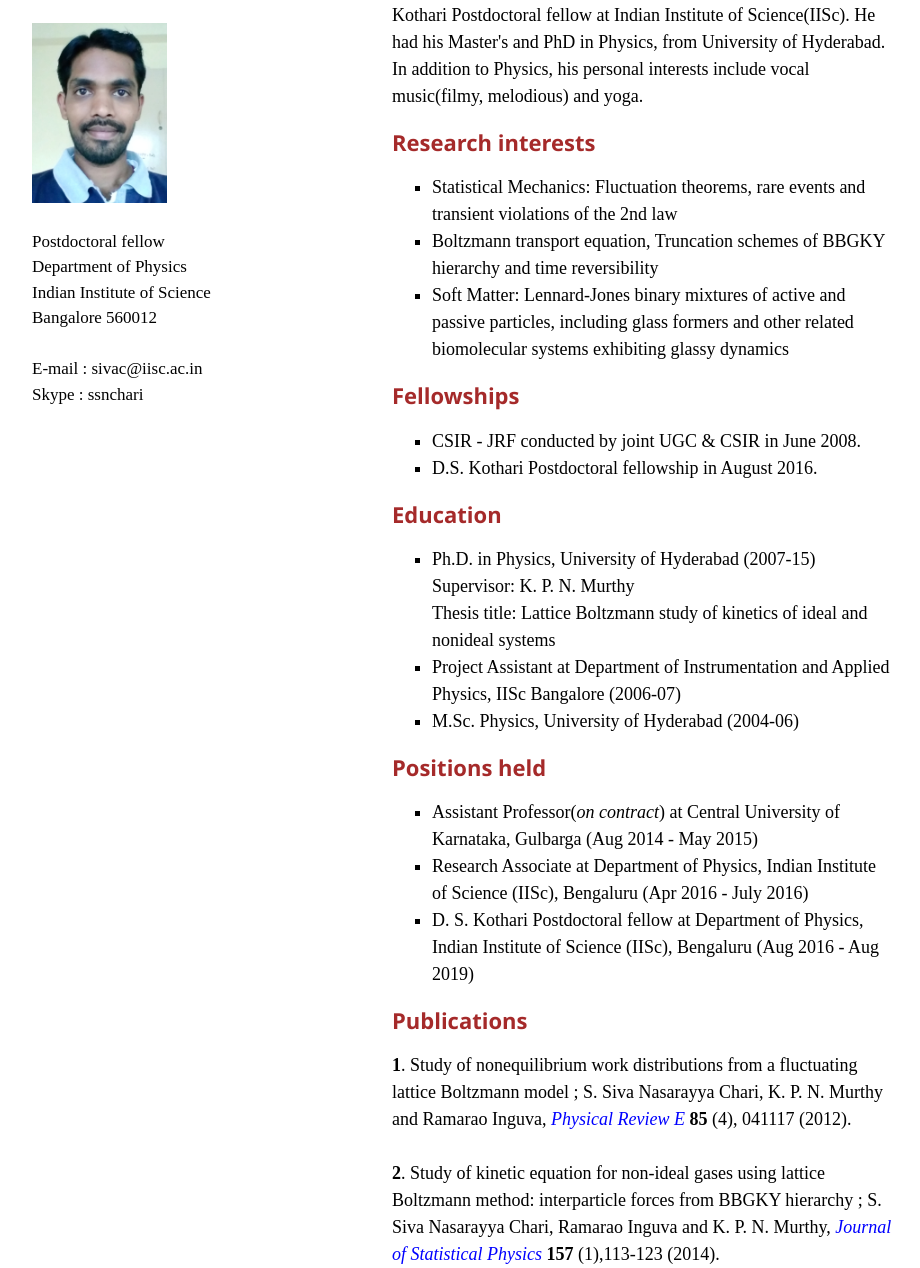
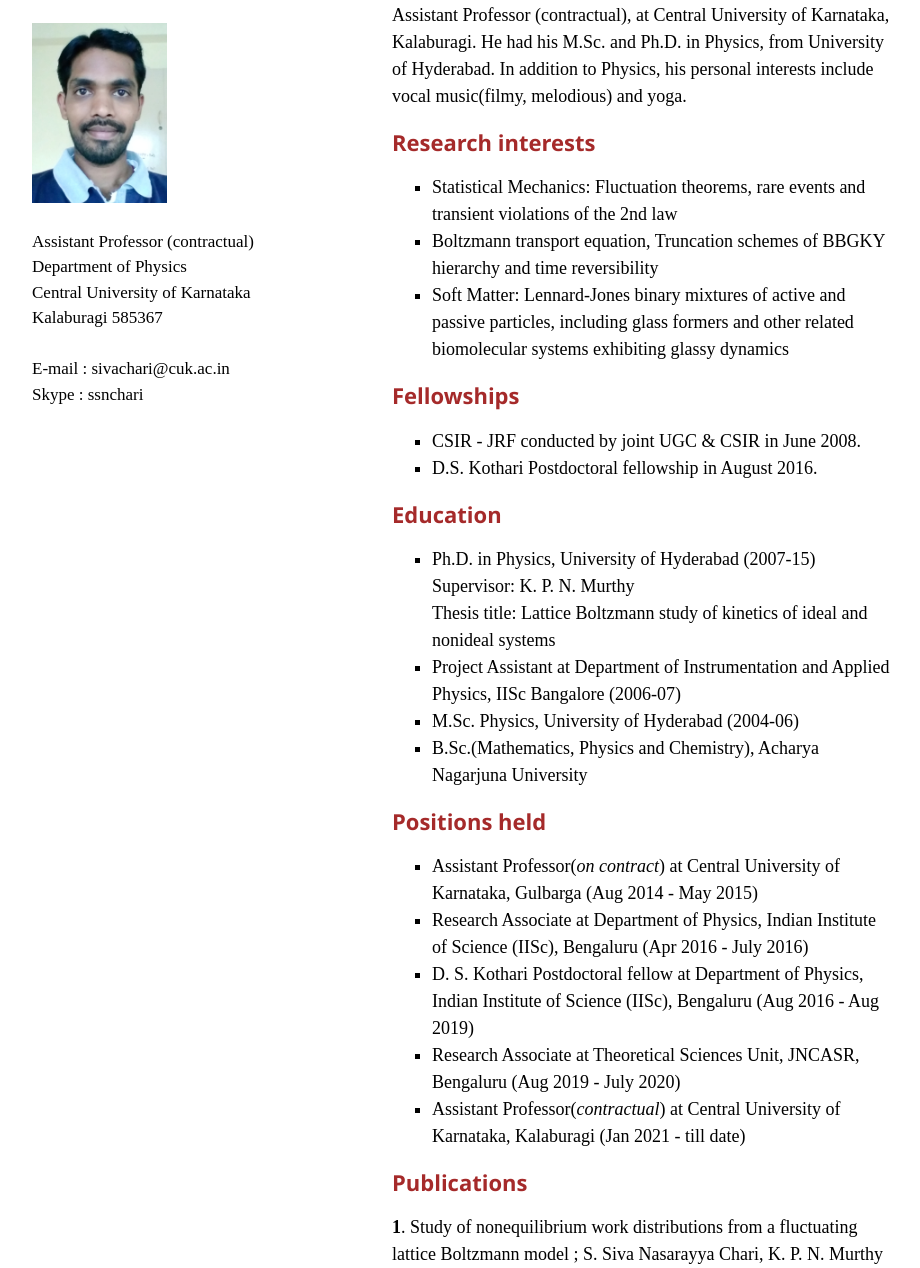
Before and after one commit to siva-chari/Homepage, a plain HTML site: page index.html in a window 1280 px wide. Shown: the part 127-1395 px from the top of the page, without its empty margins (178-1098 px from the left). Drawn offline with Linux system fonts and the light colour scheme; a web font is replaced by a local one.

Commit message:
Update index.html

```diff
--- a/index.html
+++ b/index.html
@@ -68,14 +68,14 @@ list-style-type: square;
         </div></br>
         <div align="left">
 	<font color="black">
-          <div align="left">Postdoctoral fellow<br>
+          <div align="left">Assistant Professor (contractual)<br>
           </div>
           <div align="left">Department of Physics<br>
-            Indian Institute of Science<br>
-            Bangalore 560012<br>
+            Central University of Karnataka<br>
+            Kalaburagi 585367<br>
           </div>
           <br>
-          E-mail : sivac@iisc.ac.in<br>
+          E-mail : sivachari@cuk.ac.in<br>
           Skype : ssnchari<br>
           <br>
 	  </font>
@@ -85,8 +85,8 @@ list-style-type: square;
         <h2>
           About me </h2>
         <p>
-	  Siva is a simple and friendly person. He is currently working as a Kothari Postdoctoral fellow
-	  at Indian Institute of Science(IISc). He had his Master's and PhD in Physics, from University of Hyderabad.
+	  Siva is a simple and friendly person. He is currently working as an Assistant Professor (contractual), at
+	  Central University of Karnataka, Kalaburagi. He had his M.Sc. and Ph.D. in Physics, from University of Hyderabad.
 	  In addition to Physics, his personal interests include vocal music(filmy, melodious) and yoga.
 	</p>
         <h2>Research interests </h2>
@@ -117,6 +117,7 @@ list-style-type: square;
   	   <li> Project Assistant at Department of Instrumentation and Applied Physics,
 		  IISc Bangalore (2006-07) </li>
 	   <li> M.Sc. Physics, University of Hyderabad (2004-06) </li>
+	   <li> B.Sc.(Mathematics, Physics and Chemistry), Acharya Nagarjuna University </li>
 	</ul>
         </p>
 
@@ -129,6 +130,10 @@ list-style-type: square;
 		  (Apr 2016 - July 2016) </li>
 	     <li> D. S. Kothari Postdoctoral fellow at Department of Physics, Indian Institute of Science (IISc), Bengaluru
 		  (Aug 2016 - Aug 2019) </li>
+	     <li> Research Associate at Theoretical Sciences Unit, JNCASR, Bengaluru
+		  (Aug 2019 - July 2020) </li>
+	     <li> Assistant Professor(<i>contractual</i>) at Central University of Karnataka, Kalaburagi
+		  (Jan 2021 - till date) </li>
 	 </ul>
 	</p>
 
@@ -161,7 +166,11 @@ list-style-type: square;
 	  <b>7</b>. Scalar activity induced phase separation and liquid-solid transition in
 	     		Lennard-Jones system ;
 	     		S. Siva Nasarayya Chari, Chandan Dasgupta and Prabal K. Maiti,
-	     		accepted in: <jour>Soft Matter</jour>, DOI: 10.1039/C9SM00962K. </br></br>
+	     		<jour>Soft Matter </jour><b>15</b>, 7275-7285 (2019). DOI: 10.1039/C9SM00962K. </br></br>
+	  <b>8</b>. Scalar activity induced phase separation and liquid-solid transition in
+	     		Lennard-Jones system ;
+	     		Chandan Dasgupta, S. Siva Nasarayya Chari and Prabal K. Maiti,
+	     		<jour>Bulletin of the American Physical Society </jour><b>65</b>, (2020). </br></br>
 	</p>
       </section>
       <footer>
```
